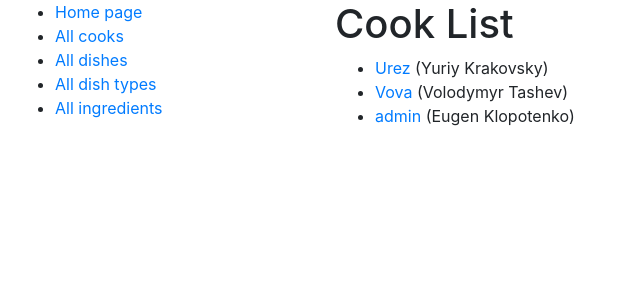
After one commit to IvanGuculyak/Restaurant-kitchen-service, a Django app: page /service/cooks/ in a window 1280 px wide. The commit adds this page. Shown: the top 300 px of the page, without its empty margins (0-640 px from the left). Run offline with Django 4.2, Linux system fonts and the light colour scheme; data comes from the database, SQL or seed files in the repository.

Commit message:
Added list views for models Cook, DishType, Dish and Ingredient, also added templates for them.

```diff
--- a/service/models.py
+++ b/service/models.py
@@ -56,4 +56,4 @@ class Dish(models.Model):
         ordering = ["name"]
 
     def __str__(self):
-        return f"{self.name} (price: {self.price}, dish type: {self.dish_type.name}"
+        return f"{self.name} (price: {self.price}, dish type: {self.dish_type.name})"
--- a/service/urls.py
+++ b/service/urls.py
@@ -1,9 +1,34 @@
 from django.urls import path
-from service.views import index
-
+from service.views import (
+    index,
+    IngredientListView,
+    DishTypeListView,
+    DishListView,
+    CookListView,
+)
 
 urlpatterns = [
-    path("", index, name="index")
+    path("", index, name="index"),
+    path(
+        "ingredients/",
+        IngredientListView.as_view(),
+        name="ingredient-list"
+    ),
+    path(
+        "dish-types/",
+        DishTypeListView.as_view(),
+        name="dish-type-list"
+    ),
+    path(
+        "dishes/",
+        DishListView.as_view(),
+        name="dish-list"
+    ),
+    path(
+        "cooks/",
+        CookListView.as_view(),
+        name="cook-list"
+    )
 ]
 
 app_name = "service"
--- a/service/views.py
+++ b/service/views.py
@@ -1,4 +1,5 @@
 from django.shortcuts import render
+from django.views import generic
 
 from service.models import Dish, Ingredient, DishType, Cook
 
@@ -21,3 +22,22 @@ def index(request):
         "service/index.html",
         context=context
     )
+
+
+class IngredientListView(generic.ListView):
+    model = Ingredient
+
+
+class DishTypeListView(generic.ListView):
+    model = DishType
+    template_name = "service/dish_type_list.html"
+    context_object_name = "dish_type_list"
+
+
+class DishListView(generic.ListView):
+    model = Dish
+    queryset = Dish.objects.all().select_related("dish_type")
+
+
+class CookListView(generic.ListView):
+    model = Cook
--- a/templates/includes/sidebar.html
+++ b/templates/includes/sidebar.html
@@ -1,7 +1,7 @@
 <ul class="sidebar-nav">
   <li><a href="{% url 'service:index' %}">Home page</a></li>
-  <li><a href="#">All cooks</a></li>
-  <li><a href="#">All dishes</a></li>
-  <li><a href="#">All dish types</a></li>
-  <li><a href="#">All ingredients</a></li>
+  <li><a href="{% url 'service:cook-list' %}">All cooks</a></li>
+  <li><a href="{% url 'service:dish-list' %}">All dishes</a></li>
+  <li><a href="{% url 'service:dish-type-list' %}">All dish types</a></li>
+  <li><a href="{% url 'service:ingredient-list' %}">All ingredients</a></li>
 </ul>
--- /dev/null
+++ b/templates/service/cook_list.html
@@ -0,0 +1,17 @@
+{% extends "base.html" %}
+
+{% block content %}
+  <h1>Cook List</h1>
+  {% if cook_list %}
+    <ul>
+      {% for cook in cook_list %}
+        <li>
+          <a href="#">{{ cook.username }}</a>
+          ({{ cook.first_name }} {{ cook.last_name }})
+        </li>
+      {% endfor %}
+    </ul>
+  {% else %}
+    <p>There are no cook in kitchen.</p>
+  {% endif %}
+{% endblock %}
```
Also changed, not shown: templates/service/dish_list.html (added, +17 -0 lines), templates/service/dish_type_list.html (added, +16 -0 lines), templates/service/ingredient_list.html (added, +14 -0 lines).
